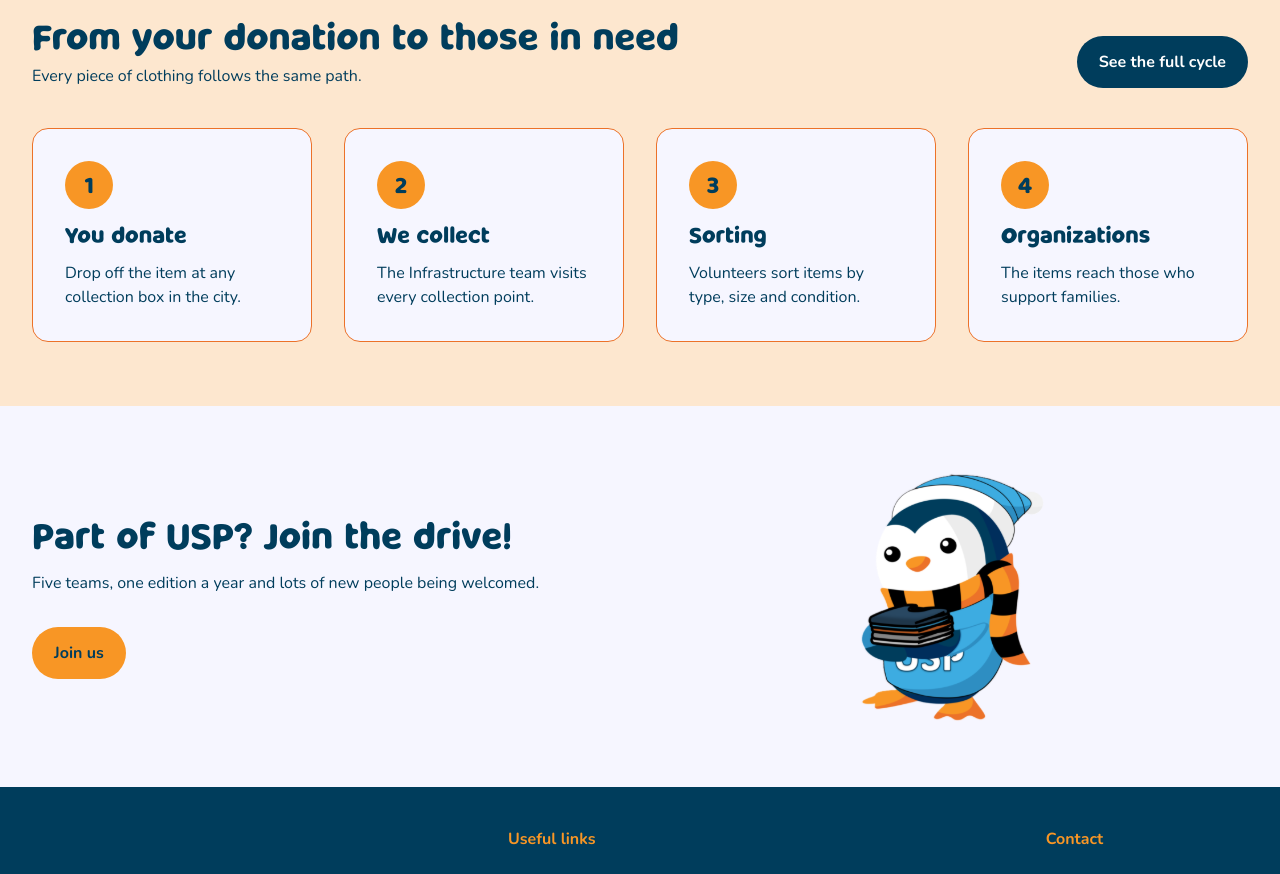
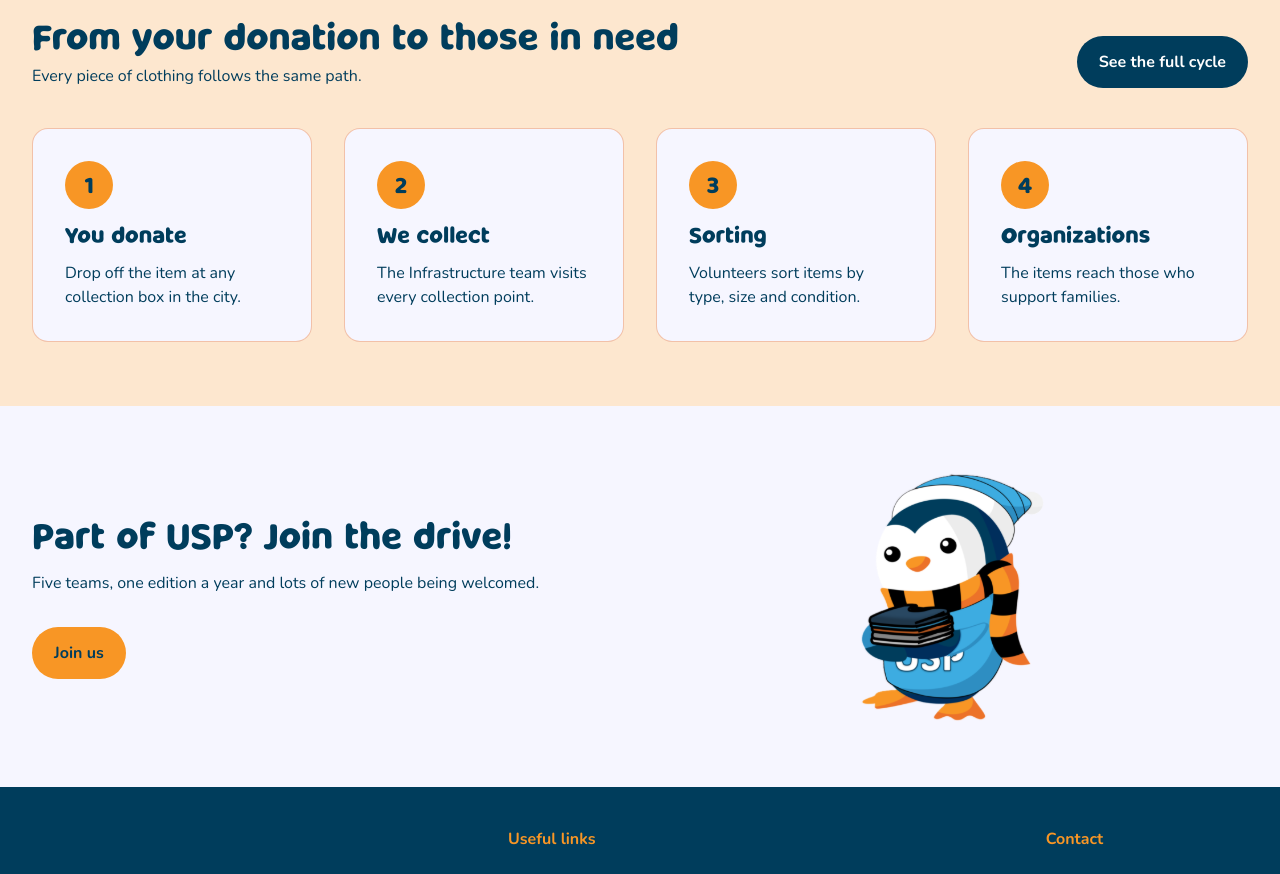
Before and after one commit to USPCodeLabSanca/Campanha-do-Agasalho, a React (Vite) app: page / in a window 1280 px wide. Shown: the part 1360-2234 px from the top of the page. Built offline with nearby package versions, Linux system fonts and the light colour scheme.

Commit message:
style: suaviza borda do StepCard e iguala altura dos pinguins do ActionCard

```diff
--- a/src/components/ActionCard.tsx
+++ b/src/components/ActionCard.tsx
@@ -37,7 +37,7 @@ export function ActionCard({
       <img
         src={image}
         alt=""
-        className="w-24 shrink-0 self-center sm:w-28 sm:self-auto"
+        className="h-28 w-auto shrink-0 self-center sm:h-36 sm:self-auto"
       />
     </div>
   )
--- a/src/components/StepCard.tsx
+++ b/src/components/StepCard.tsx
@@ -9,7 +9,7 @@ type StepCardProps = {
 
 const variantClasses = {
   orange: {
-    box: 'border-orange-2',
+    box: 'border-orange-2/40',
     circle: 'bg-orange-1',
   },
   purple: {
```
